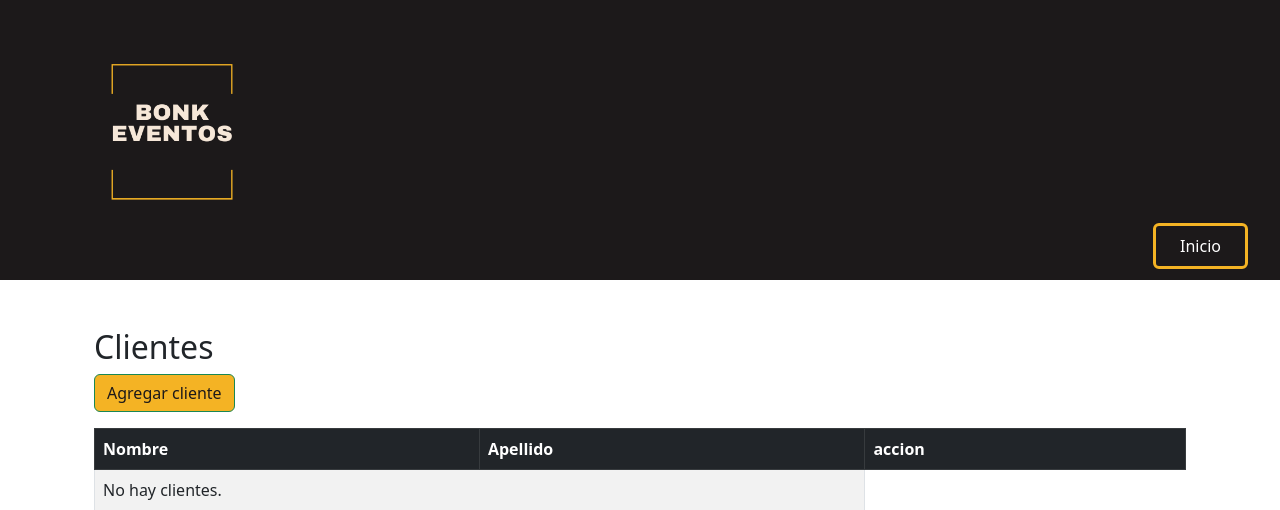
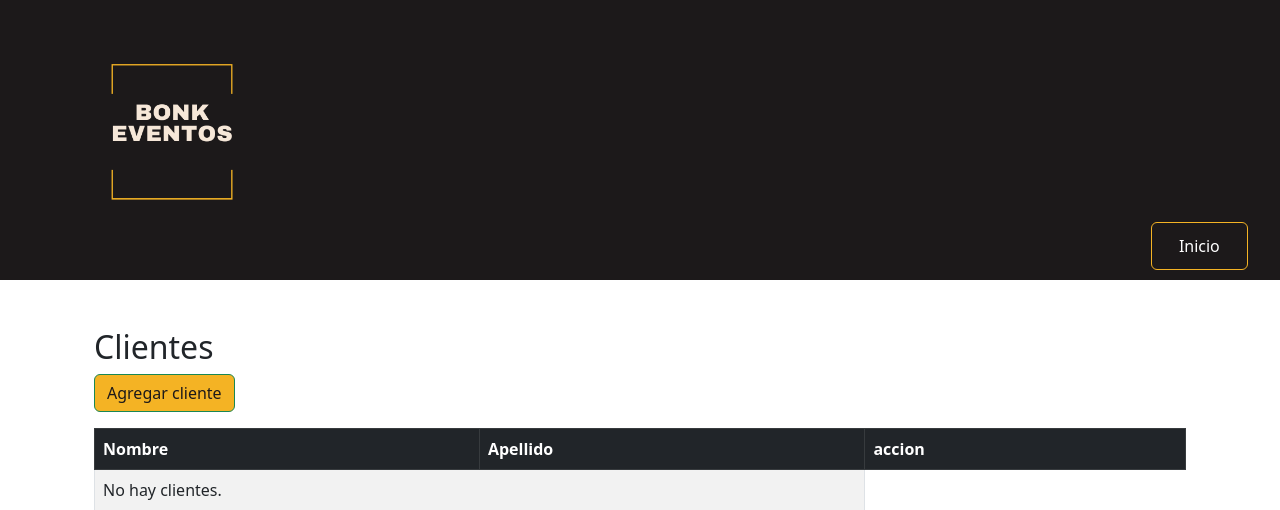
Before and after one commit to alkemyTech/CFILP-Django-W2-Back-S1, a Django app: page /cliente/ in a window 1280 px wide. Shown: the top 510 px of the page. Run offline with Django 5.2, Linux system fonts and the light colour scheme; data that the repository does not hold is empty.

Commit message:
Modificar estilo boton inicio

```diff
--- a/webapp/servicios/static/css/custom.css
+++ b/webapp/servicios/static/css/custom.css
@@ -35,11 +35,11 @@
 }
 
 .btn-inicio {
-    border: 3px solid #f4b324;
+    border: 1px solid #f4b324;
     color: white;
     background-color: transparent;
     font-size: 1rem;
-    padding: 0.5rem 1.5rem;
+    padding: 0.7rem 1.7rem;
     align-self: flex-end;
     margin-bottom: -13rem;
 }
```
